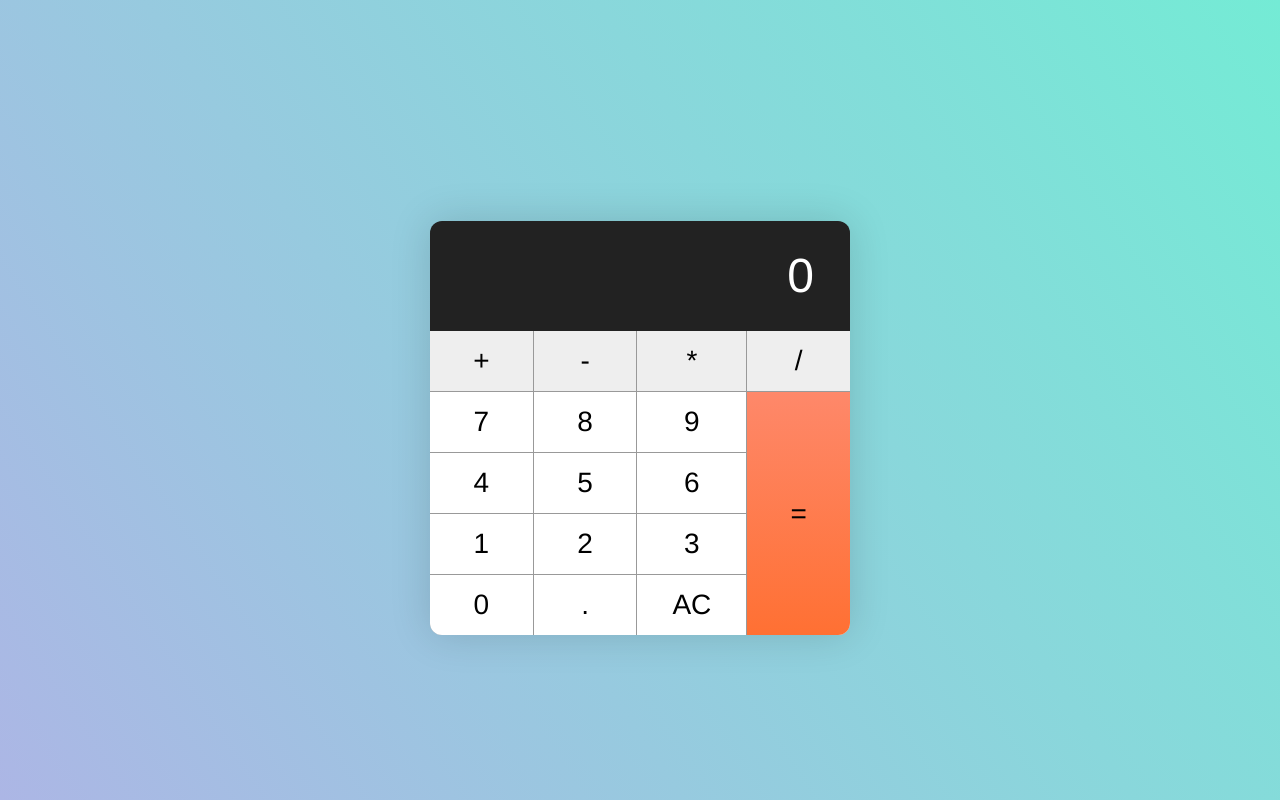
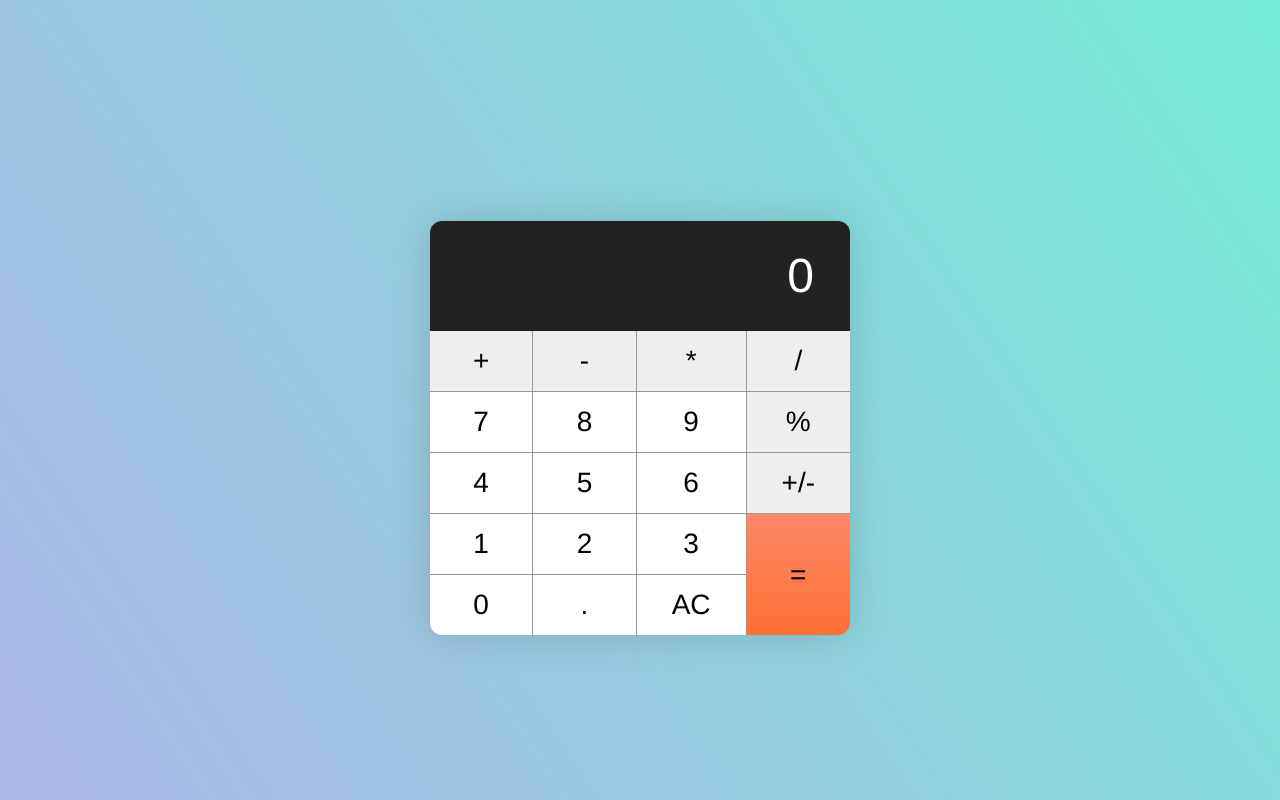
Before and after one commit to Tronerta/calculator, a plain HTML site: page index.html in a window 1280 px wide. Drawn offline with Linux system fonts and the light colour scheme.

Commit message:
Procent & +/- buttons layout

```diff
--- a/index.html
+++ b/index.html
@@ -15,12 +15,15 @@
         <button class="key--operator" data-action="subtract">-</button>
         <button class="key--operator" data-action="multiply">*</button>
         <button class="key--operator" data-action="divide">/</button>
+
         <button>7</button>
         <button>8</button>
         <button>9</button>
+        <button class="key--operator">%</button>
         <button>4</button>
         <button>5</button>
         <button>6</button>
+        <button class="key--operator">+/-</button>
         <button>1</button>
         <button>2</button>
         <button>3</button>
--- a/style/main.css
+++ b/style/main.css
@@ -178,5 +178,5 @@ body {
 .key--equal {
   background-image: linear-gradient(to bottom, #fe886a, #ff7033);
   grid-column: -2;
-  grid-row: 2 / span 4;
+  grid-row: 4 / span 2;
 }
```
